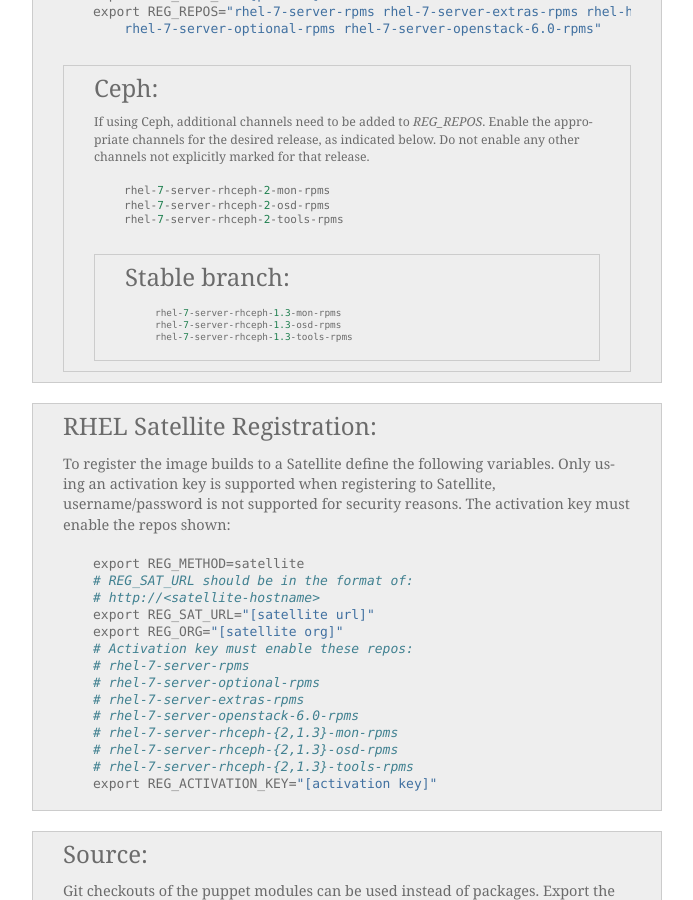
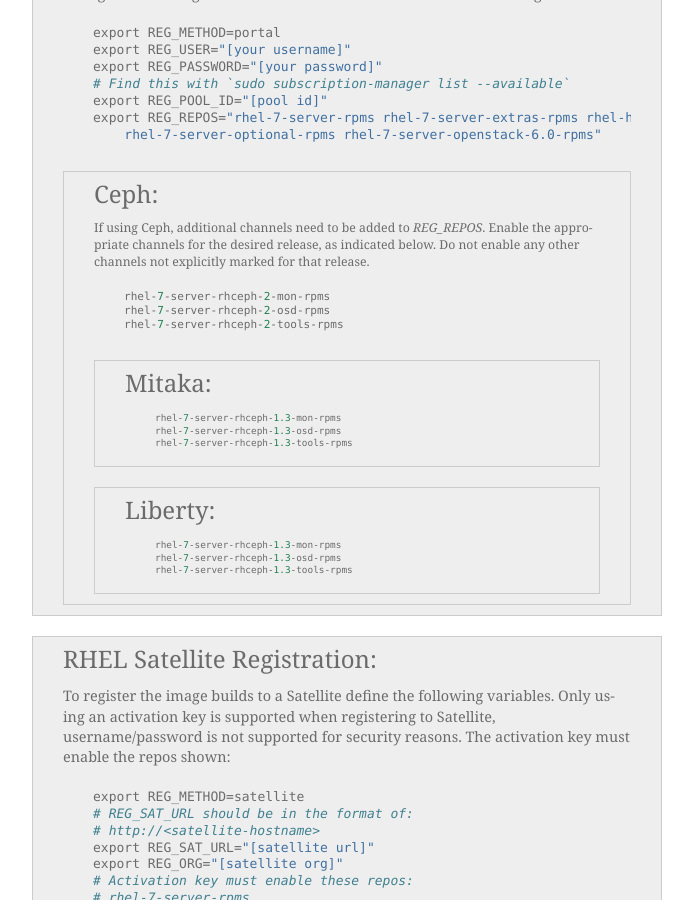
Before and after one commit to openstack-archive/tripleo-docs, a Sphinx documentation site: the page built from doc/source/basic_deployment/basic_deployment_cli.rst, in a window 1280 px wide and 900 px high, scrolled down 2768 px. Shown: the whole window, without its empty margins (418-1111 px from the left). Built offline with Sphinx 7.4.7, drawn with Linux system fonts in a browser that asks for light colours; some of the changed text lies outside the part shown.

Commit message:
Uses Ceph/Hammer repos for Liberty and Mitaka only
The use of Ceph/Hammer is not for all stable branches but only for
the Liberty and Mitaka stable releases; Newton will use Ceph/Jewel
instead. This change moves the Ceph repo admonitions within the
relevant stable branch.

Also suggests upgrade of 'cephstorage' nodes before 'compute' nodes
so that Ceph cluster is upgraded to the newest release before the
OpenStack upgrade is started.

Change-Id: Ia12e4f7d6fa7b8ecff7dcec6b5cd85804a049070

```diff
--- a/doc/source/basic_deployment/basic_deployment_cli.rst
+++ b/doc/source/basic_deployment/basic_deployment_cli.rst
@@ -114,12 +121,12 @@
             export DELOREAN_TRUNK_REPO="http://trunk.rdoproject.org/centos7-mitaka/current/"
             export DIB_YUM_REPO_CONF=/etc/yum.repos.d/delorean*
 
-      .. admonition:: Ceph
-         :class: ceph
+         .. admonition:: Ceph
+            :class: ceph
 
-         ::
+            ::
 
-            export DIB_YUM_REPO_CONF="$DIB_YUM_REPO_CONF /etc/yum.repos.d/CentOS-Ceph-Hammer.repo"
+               export DIB_YUM_REPO_CONF="$DIB_YUM_REPO_CONF /etc/yum.repos.d/CentOS-Ceph-Hammer.repo"
 
 #. Build the required images:
 
@@ -161,8 +168,17 @@
            rhel-7-server-rhceph-2-osd-rpms
            rhel-7-server-rhceph-2-tools-rpms
 
-        .. admonition:: Stable branch
-           :class: stable
+        .. admonition:: Mitaka
+           :class: mitaka
+
+           ::
+
+              rhel-7-server-rhceph-1.3-mon-rpms
+              rhel-7-server-rhceph-1.3-osd-rpms
+              rhel-7-server-rhceph-1.3-tools-rpms
+
+        .. admonition:: Liberty
+           :class: liberty
 
            ::
 
```
Also changed, not shown: other parts of doc/source/basic_deployment/basic_deployment_cli.rst (+7 -0 lines), doc/source/post_deployment/upgrade.rst (+7 -7 lines), doc/source/repositories.txt (+17 -7 lines).
